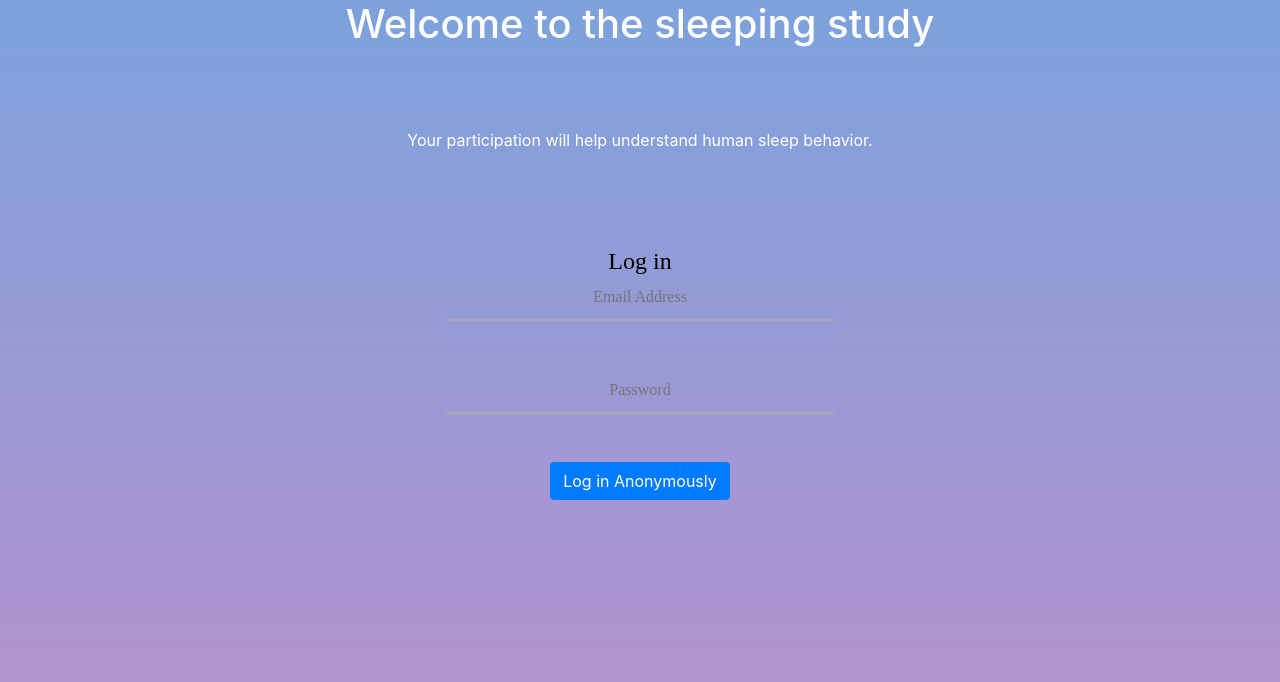
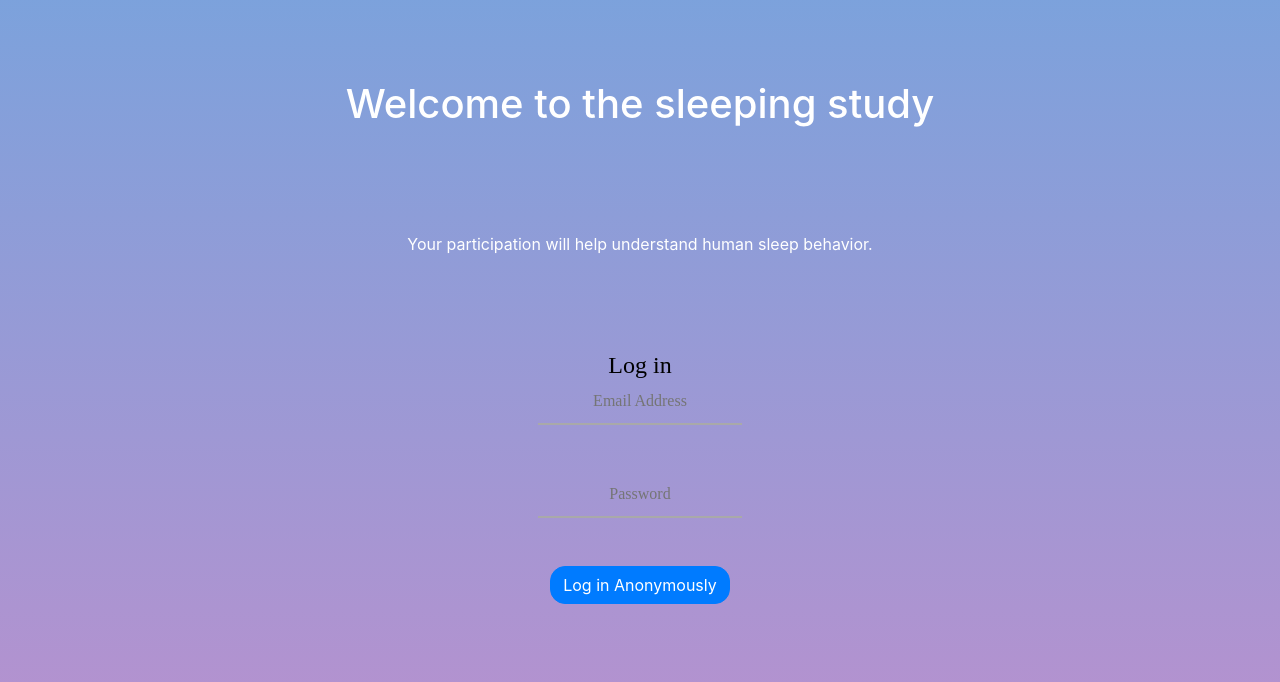
Before and after one commit to Homamjabir/the-sleep-app, a React (Create React App) app: page / in a window 1280 px wide. Shown: the top 682 px of the page. Built offline with nearby package versions, Linux system fonts and the light colour scheme.

Commit message:
fixed position of log in form

```diff
--- a/src/components/loginReg.js/auth.css
+++ b/src/components/loginReg.js/auth.css
@@ -3,12 +3,11 @@
     flex-direction: column;
     justify-content: center;
     align-items: center;
+    padding-top: 10vh;
 }
 
 .Formholder{
-    width: 500px;
-    border-radius: 10px;
-    overflow: hidden;
+
     padding: 55px 55px 37px;
 }
 
@@ -39,3 +38,8 @@
     background: transparent !important;
     text-align: center;
 }
+
+
+#buttonAn{
+ border-radius: 15px;
+}
--- a/src/components/loginReg.js/auth.js
+++ b/src/components/loginReg.js/auth.js
@@ -28,6 +28,7 @@ const Auth = () =>  {
         <div id="flexgrid">
             <h1>Welcome to the sleeping study</h1>
 
+            <br/>
             <br/>
             <br/>
             <br/>
@@ -62,7 +63,7 @@ const Auth = () =>  {
             <br />
             <br />
             <Link to="/menu">
-            <Button>Log in Anonymously</Button>
+            <Button id="buttonAn">Log in Anonymously</Button>
             </Link>
             <br/>
             <br/>
```
